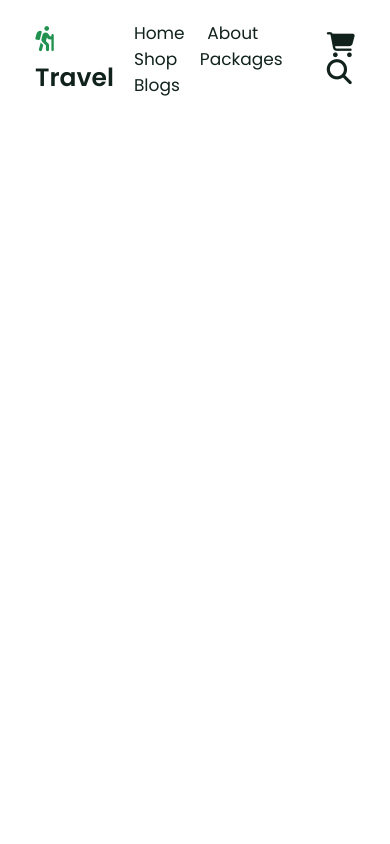
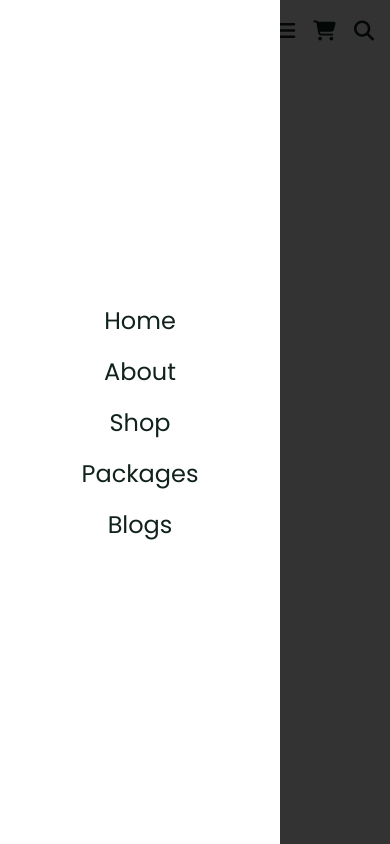
Before and after one commit to w-milan/travel-site, a website: page index.html in a window 390 px wide. Drawn offline with Linux system fonts and the light colour scheme.

Commit message:
Navbar to the md breakpoint and close tag

```diff
--- a/index.html
+++ b/index.html
@@ -17,6 +17,7 @@
     <a href="#" class="logo"><i class="fa-solid fa-person-hiking"></i> Travel </a>
 
     <nav class="navbar">
+      <div id="nav-close" class="fas fa-times"></div>
       <a href="#home">home</a>
       <a href="#about">about</a>
       <a href="#shop">shop</a>
--- /dev/null
+++ b/scss/partials/_media-queries.scss
@@ -0,0 +1,37 @@
+$breakpoints: (
+  "xs": 0,
+  "sm": 576px,
+  "md": 768px,
+  "lg": 992px,
+  "xl": 1200px
+);
+
+@mixin xs {
+  @media (max-width: map-get($breakpoints, "xs")) {
+    @content;
+  }
+}
+
+@mixin sm {
+  @media (max-width: map-get($breakpoints, "sm")) {
+    @content;
+  }
+}
+
+@mixin md {
+  @media (max-width: map-get($breakpoints, "md")) {
+    @content;
+  }
+}
+
+@mixin lg {
+  @media (max-width: map-get($breakpoints, "lg")) {
+    @content;
+  }
+}
+
+@mixin xl {
+  @media (max-width: map-get($breakpoints, "xl")) {
+    @content;
+  }
+}
--- a/scss/styles.scss
+++ b/scss/styles.scss
@@ -2,6 +2,7 @@
 @import "partials/reset";
 @import "partials/variables";
 @import "partials/mixins";
+@import "partials/media-queries";
 
 html {
   font-size: 62.5%;
@@ -19,6 +20,14 @@ html {
 
   &::-webkit-scrollbar-thumb {
     background: $black;
+  }
+
+  @include lg {
+    font-size: 55%;
+  }
+
+  @include sm {
+    font-size: 50%;
   }
 }
 
@@ -53,6 +62,33 @@ html {
       &:hover {
         color: $green;
       }
+
+      @include md {
+        margin: 1rem;
+        font-size: 3rem;
+      }
+    }
+
+    #nav-close {
+      font-size: 5rem;
+      cursor: pointer;
+      color: $black;
+      display: none;
+    }
+
+    @include md {
+      position: fixed;
+      top: 0;
+      left: 0;
+      background: $white;
+      z-index: 1;
+      width: 35rem;
+      height: 100%;
+      box-shadow: 0 0 0 100vw rgba(0,0,0,.8);
+      display: flex;
+      flex-flow: column;
+      align-items: center;
+      justify-content: center;
     }
   }
 
@@ -70,5 +106,13 @@ html {
 
   #menu-btn {
     display: none;
+
+    @include md {
+      display: inline-block;
+    }
+  }
+
+  @include xl {
+    padding: 2rem;
   }
 }
```
Also changed, not shown: css/styles.css.
